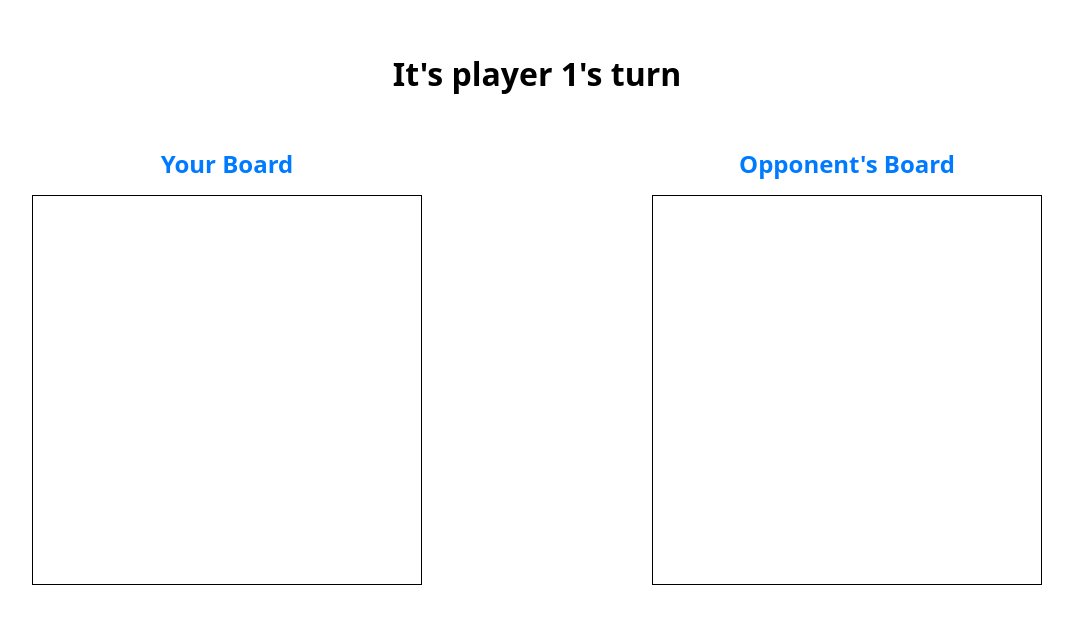
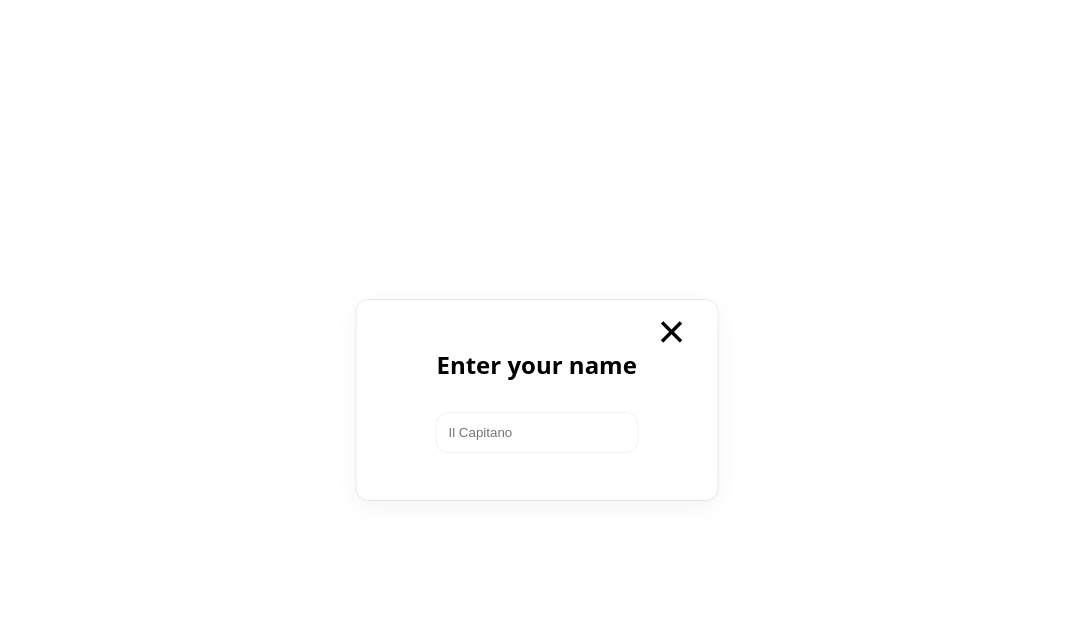
Before and after one commit to aaksant/battleship, a website built with webpack: page src/view/index.html in a window 1280 px wide. Shown: the whole page, without its empty margins (103-1176 px from the left). Built offline with nearby package versions, Linux system fonts and the light colour scheme.

Commit message:
feat: add modal

```diff
--- a/src/view/index.html
+++ b/src/view/index.html
@@ -4,20 +4,26 @@
     <meta charset="UTF-8" />
     <meta name="viewport" content="width=device-width, initial-scale=1.0" />
     <title>battleshit</title>
-    <link rel="stylesheet" href="style.css" type="text/html"/>
+    <link rel="stylesheet" href="style.css" type="text/html" />
   </head>
   <body>
     <div class="wrapper">
-      <div class="modal hidden">
+      <div class="modal">
         <div class="modal-header">
           <h2>Enter your name</h2>
-          <button class="btn-close-modal">&times;</button>
+          <button class="btn btn-close-modal">&times;</button>
         </div>
-        <div class="modal-form">
-          <input type="text" id="playerName" placeholder="Il Capitano" />
-        </div>
+        <form action="/" id="form">
+          <label for="playerName"></label>
+          <input
+            type="text"
+            name="playerName"
+            id="playerName"
+            placeholder="Il Capitano"
+          />
+        </form>
       </div>
-      <main class="main">
+      <main class="main hidden">
         <div class="header">
           <h1 class="turn" data-current-player="Player 1">
             It's player 1's turn
```
